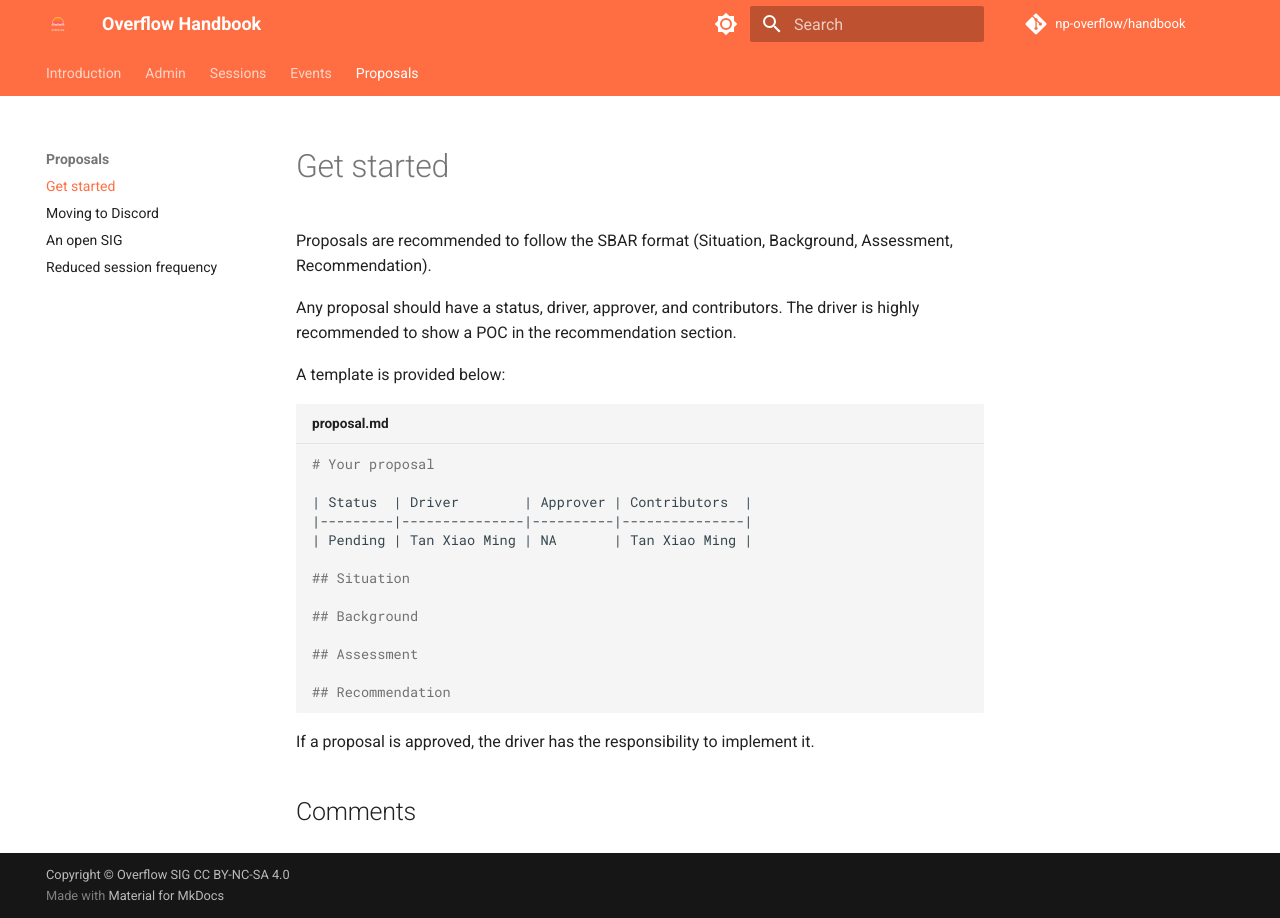
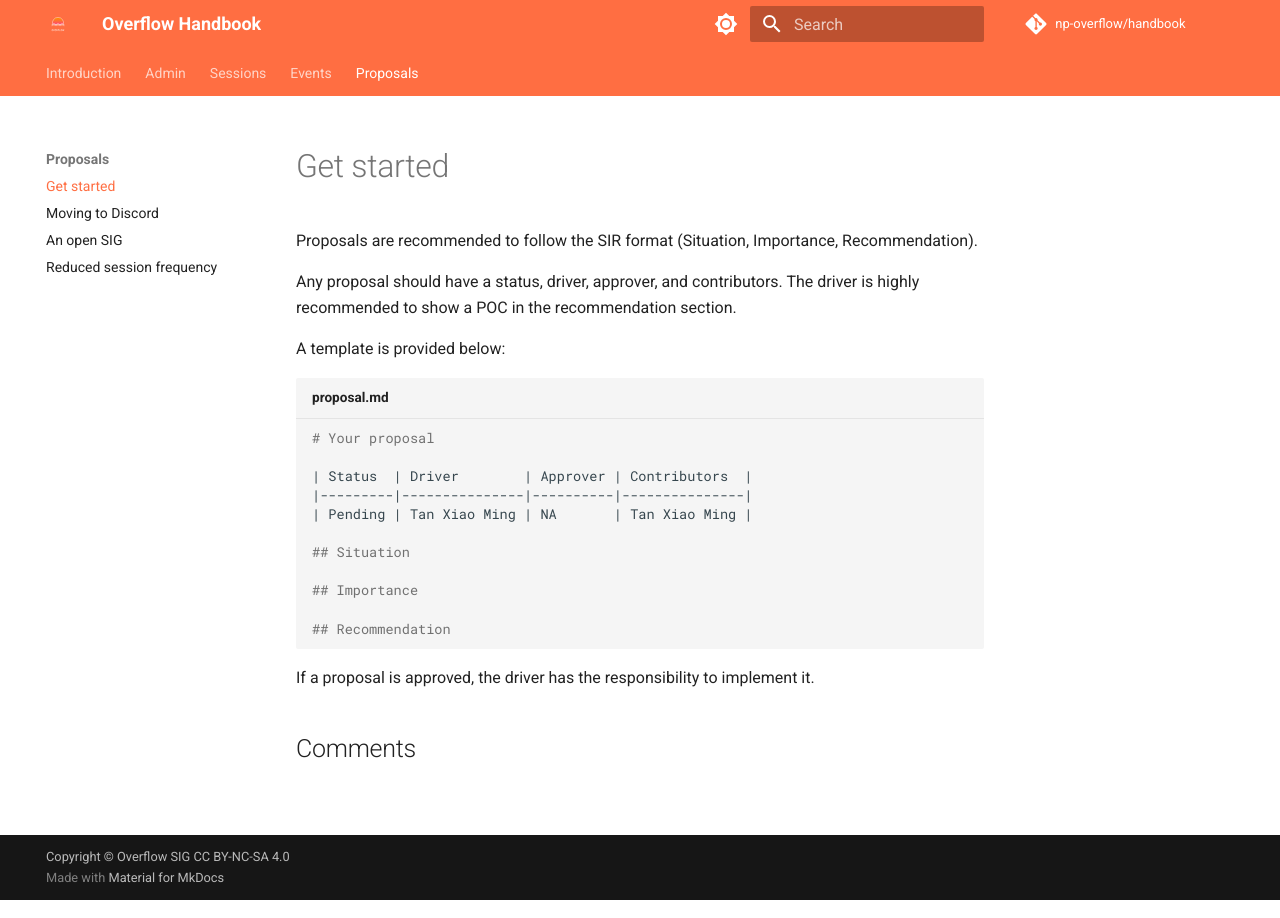
Before and after one commit to np-overflow/handbook, an MkDocs documentation site: the page built from docs/proposals/get-started.md, in a window 1280 px wide. Built offline with MkDocs 1.6.1 and Material for MkDocs 9.7.7, drawn with Linux system fonts in a browser that asks for light colours; comment, search, counter and statistics services are not loaded.

Commit message:
feat: update suggested proposal format

````diff
--- a/docs/proposals/get-started.md
+++ b/docs/proposals/get-started.md
@@ -1,6 +1,6 @@
 # Get started
 
-Proposals are recommended to follow the SBAR format (Situation, Background, Assessment, Recommendation).
+Proposals are recommended to follow the SIR format (Situation, Importance, Recommendation).
 
 Any proposal should have a status, driver, approver, and contributors. The driver is highly recommended to show a POC in
 the recommendation section.
@@ -16,9 +16,7 @@ A template is provided below:
 
 ## Situation
 
-## Background
-
-## Assessment
+## Importance
 
 ## Recommendation
 ```
````
